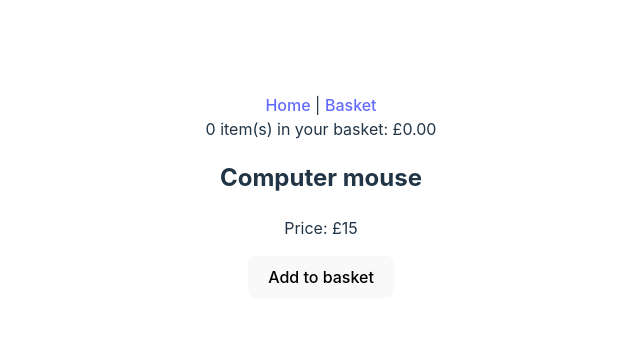
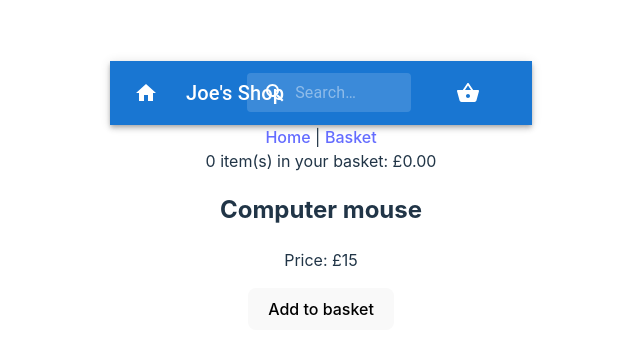
Before and after one commit to Bracej97/week10-challenge, a React (Vite) app: page /product/2 in a window 1280 px wide. Shown: the part 205-558 px from the top of the page, without its empty margins (319-959 px from the left). Built offline with nearby package versions, Linux system fonts and the light colour scheme.

Commit message:
Header bar made into component rather than in App

```diff
--- a/src/App.jsx
+++ b/src/App.jsx
@@ -5,13 +5,18 @@
 import Basket from './pages/Basket';
 import Product from './pages/Product';
 import CartSummary from './components/CartSummary';
+import Header from './components/Header';
 import './App.css'
+
+
+
 
 function App() {
 
   return (
     <BasketProvider>
       <Router>
+        <Header />
         <nav>
           <div>
             <Link to="/">Home</Link> | <Link to="/basket">Basket</Link>
--- /dev/null
+++ b/src/components/Header.jsx
@@ -0,0 +1,105 @@
+import { styled, alpha } from '@mui/material/styles';
+import AppBar from '@mui/material/AppBar';
+import Box from '@mui/material/Box';
+import Toolbar from '@mui/material/Toolbar';
+import IconButton from '@mui/material/IconButton';
+import Typography from '@mui/material/Typography';
+import InputBase from '@mui/material/InputBase';
+import MenuIcon from '@mui/icons-material/Menu';
+import SearchIcon from '@mui/icons-material/Search';
+import ShoppingBasketIcon from '@mui/icons-material/ShoppingBasket';
+import HomeIcon from '@mui/icons-material/Home';
+
+
+const Header = () => {
+
+    const Search = styled('div')(({ theme }) => ({
+        position: 'relative',
+        right: "45px",
+        borderRadius: theme.shape.borderRadius,
+        backgroundColor: alpha(theme.palette.common.white, 0.15),
+        '&:hover': {
+          backgroundColor: alpha(theme.palette.common.white, 0.25),
+        },
+        marginLeft: 0,
+        width: '100%',
+        [theme.breakpoints.up('sm')]: {
+          marginLeft: theme.spacing(1),
+          width: 'auto',
+        },
+      }));
+
+      const SearchIconWrapper = styled('div')(({ theme }) => ({
+        padding: theme.spacing(0, 2),
+        height: '100%',
+        position: 'absolute',
+        pointerEvents: 'none',
+        display: 'flex',
+        alignItems: 'center',
+        justifyContent: 'center',
+      }));
+
+      const StyledInputBase = styled(InputBase)(({ theme }) => ({
+        color: 'inherit',
+        width: '100%',
+        '& .MuiInputBase-input': {
+          padding: theme.spacing(1, 1, 1, 0),
+          // vertical padding + font size from searchIcon
+          paddingLeft: `calc(1em + ${theme.spacing(4)})`,
+          transition: theme.transitions.create('width'),
+          [theme.breakpoints.up('sm')]: {
+            width: '12ch',
+            '&:focus': {
+              width: '20ch',
+            },
+          },
+        },
+      }));
+
+    return (
+        <Box sx={{ flexGrow: 1 }}>
+            <AppBar position="static">
+                <Toolbar>
+                    <IconButton
+                    size="large"
+                    edge="start"
+                    color="inherit"
+                    aria-label="open drawer"
+                    sx={{ mr: 2 }}
+                    >
+                    <HomeIcon />
+                    </IconButton>
+                    <Typography
+                    variant="h6"
+                    noWrap
+                    component="div"
+                    sx={{ flexGrow: 1, display: { xs: 'none', sm: 'block' } }}
+                    >
+                    Joe's Shop
+                    </Typography>
+                    <Search>
+                    <SearchIconWrapper>
+                        <SearchIcon />
+                    </SearchIconWrapper>
+                    <StyledInputBase
+                        placeholder="Search…"
+                        inputProps={{ 'aria-label': 'search' }}
+                    />
+                    </Search>
+                    <IconButton
+                    size="large"
+                    edge="start"
+                    color="inherit"
+                    aria-label="open drawer"
+                    sx={{ mr: 2 }}
+                    >
+                    <ShoppingBasketIcon />
+                    </IconButton>
+                </Toolbar>
+            </AppBar>
+        </Box>
+    )
+
+};
+
+export default Header;
```
